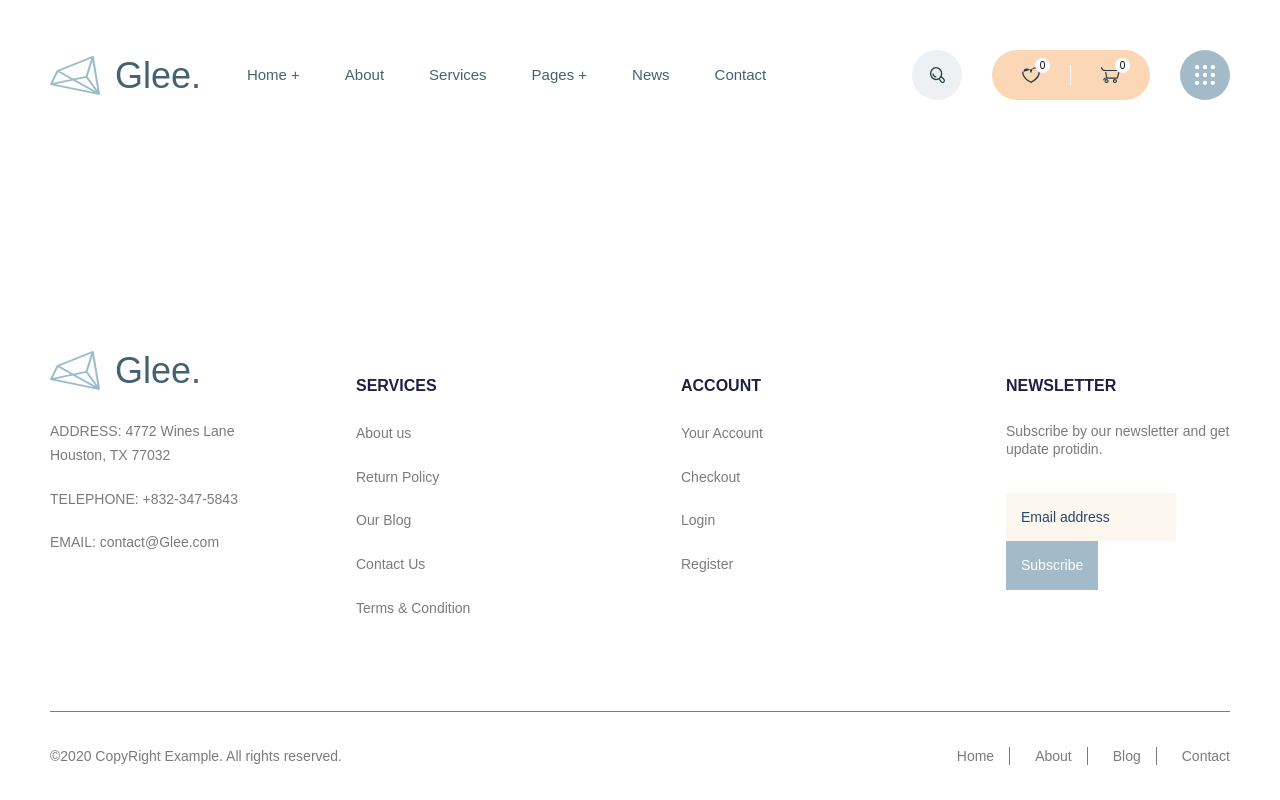
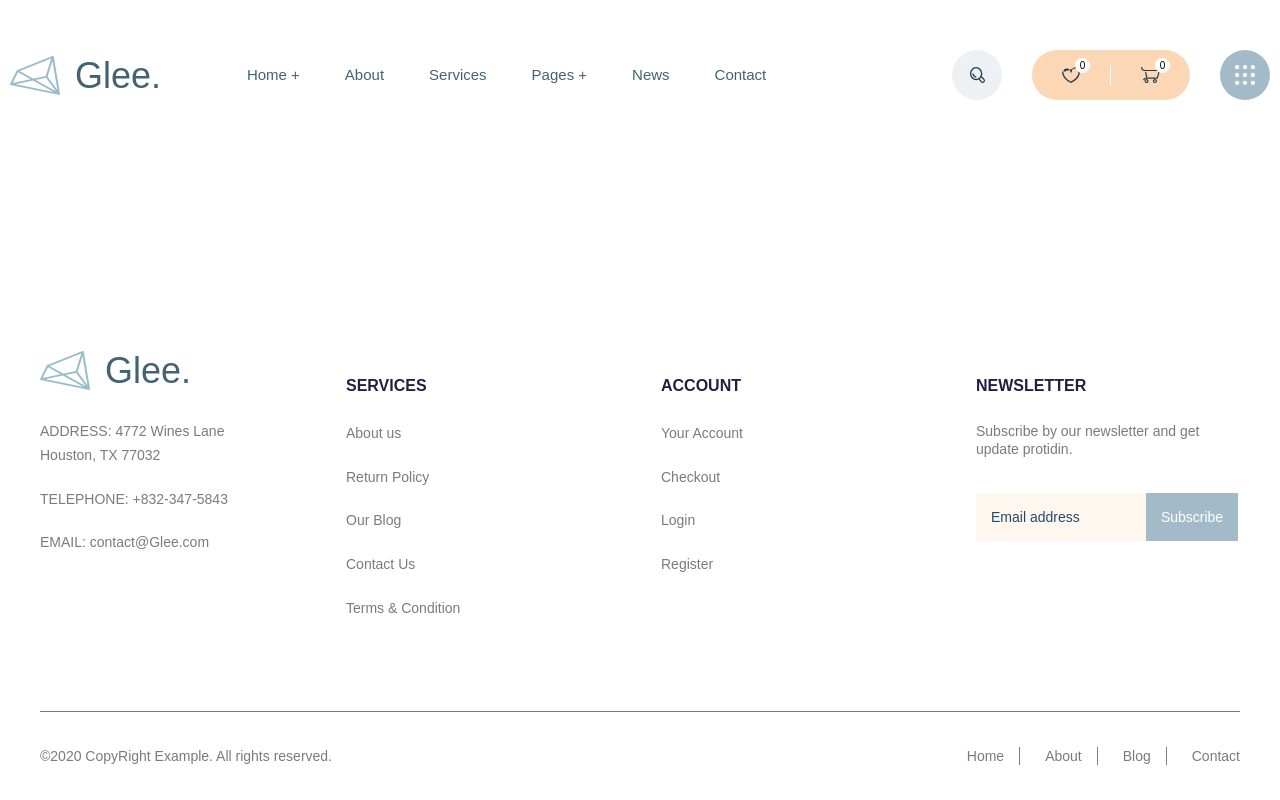
Before and after one commit to pupsione/glee, a website: page app/index.html in a window 1280 px wide. Drawn offline with nearby package versions, Linux system fonts and the light colour scheme; files that its build step writes are made by us from their sources.

Commit message:
fix gitignore

```diff
--- a/app/index.html
+++ b/app/index.html
@@ -12,7 +12,7 @@
 <body>
 
     <header class="header">
-        <div class="container">
+        <div class="container container-bg">
             <div class="header__inner">
                 <a class="logo header__logo">
                     <img class="logo__img" class="logo__img" src="images/logo.png" alt="logo">
@@ -53,9 +53,9 @@
                             <span class="user-nav__num">0</span>
                         </a>
                     </div>
-                    <a class="user-nav__link user-nav__link--btn">
+                    <button class="user-nav__link user-nav__link--btn">
                         <img src="images/icons/button__header.svg" alt="add">
-                    </a>
+                    </button>
                 </div>
             </div>
         </div>
@@ -123,8 +123,8 @@
                 </div>
                 <div class="footer-top__item footer-top__item-form">
                     <span class="footer-top__title">newsletter</span>
-                    <p class="footer-top__text">Subscribe by our newsletter and get
-                        update protidin.</p>
+                    <span class="footer-top__text">Subscribe by our newsletter and get
+                        update protidin.</span>
                     <form class="footer-top__form">
                         <input class='footer-top__input' type="text" placeholder="Email address">
                         <button class="footer-top__btn">Subscribe</button>
--- a/app/scss/_global.scss
+++ b/app/scss/_global.scss
@@ -13,9 +13,13 @@ body{
 }
 
 .container{
-    max-width: 1200px;
+    max-width: 1220px;
     padding: 0 10px;
     margin: 0 auto;
+}
+
+.container-bg{
+    max-width: 1620px;
 }
 
 .main{
--- a/app/scss/style.scss
+++ b/app/scss/style.scss
@@ -96,7 +96,8 @@
         border-radius: 50%;
         width: 50px;
         height: 50px;
-
+        border: none;
+        cursor: pointer;
     }
 
     &__num {
@@ -151,9 +152,8 @@
 
     &__service,
     &__account {
-        max-width: 120px;
-        width: 100%;
-        margin-right: 205px;
+        min-width: 120px;
+        margin-right: 195px;
     }
 
     &__title {
@@ -171,6 +171,7 @@
     }
 
     &__text {
+        display: block;
         margin-bottom: 35px;
     }
 
```
Also changed, not shown: app/css/style.min.css (added), 1 other file.
